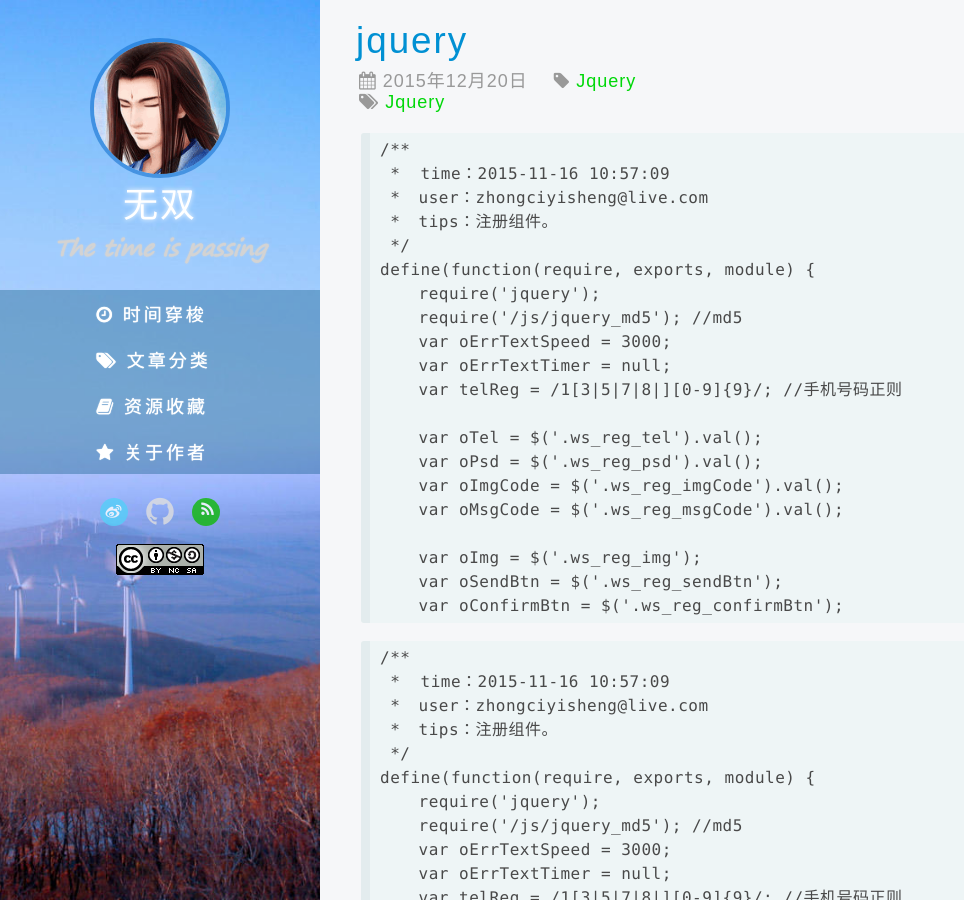
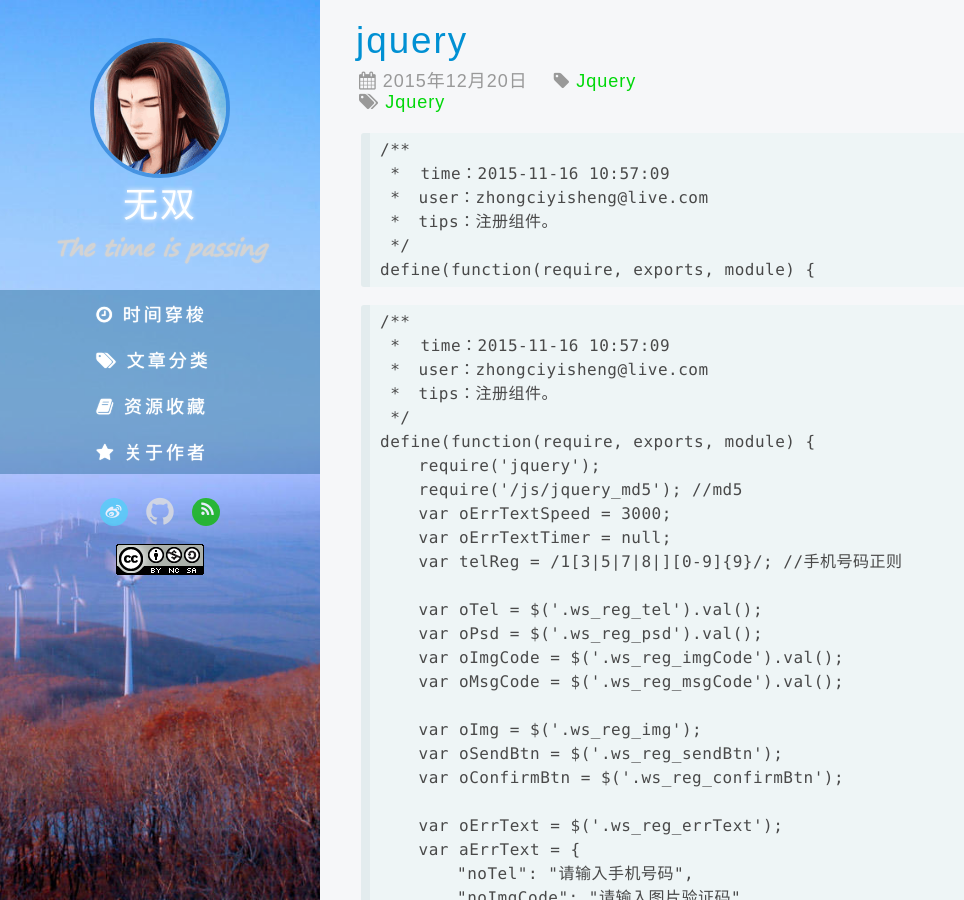
Before and after one commit to wu-shuang/wu-shuang.github.io, a Jekyll site: the page built from _posts/2015-11-16-jquery表单验证.md, in a window 1280 px wide and 900 px high. Shown: the whole window, without its empty margins (0-964 px from the left). Built offline with Jekyll 4.4.1, drawn with Linux system fonts in a browser that asks for light colours; some web fonts are replaced; comment, search, counter and statistics services are not loaded.

Commit message:
no message

```diff
--- a/_posts/2015-11-16-jquery表单验证.md
+++ b/_posts/2015-11-16-jquery表单验证.md
@@ -8,26 +8,15 @@ tags : jquery
 ---
 
 
+
 	/**
 	 *  time：2015-11-16 10:57:09
 	 * 	user：zhongciyisheng@live.com
 	 * 	tips：注册组件。
 	 */
 	define(function(require, exports, module) {
-		require('jquery');
-		require('/js/jquery_md5'); //md5
-		var oErrTextSpeed = 3000;
-		var oErrTextTimer = null;
-		var telReg = /1[3|5|7|8|][0-9]{9}/; //手机号码正则
 
-		var oTel = $('.ws_reg_tel').val();
-		var oPsd = $('.ws_reg_psd').val();
-		var oImgCode = $('.ws_reg_imgCode').val();
-		var oMsgCode = $('.ws_reg_msgCode').val();
 
-		var oImg = $('.ws_reg_img');
-		var oSendBtn = $('.ws_reg_sendBtn');
-		var oConfirmBtn = $('.ws_reg_confirmBtn');
 
 <!-- more -->
 
```
